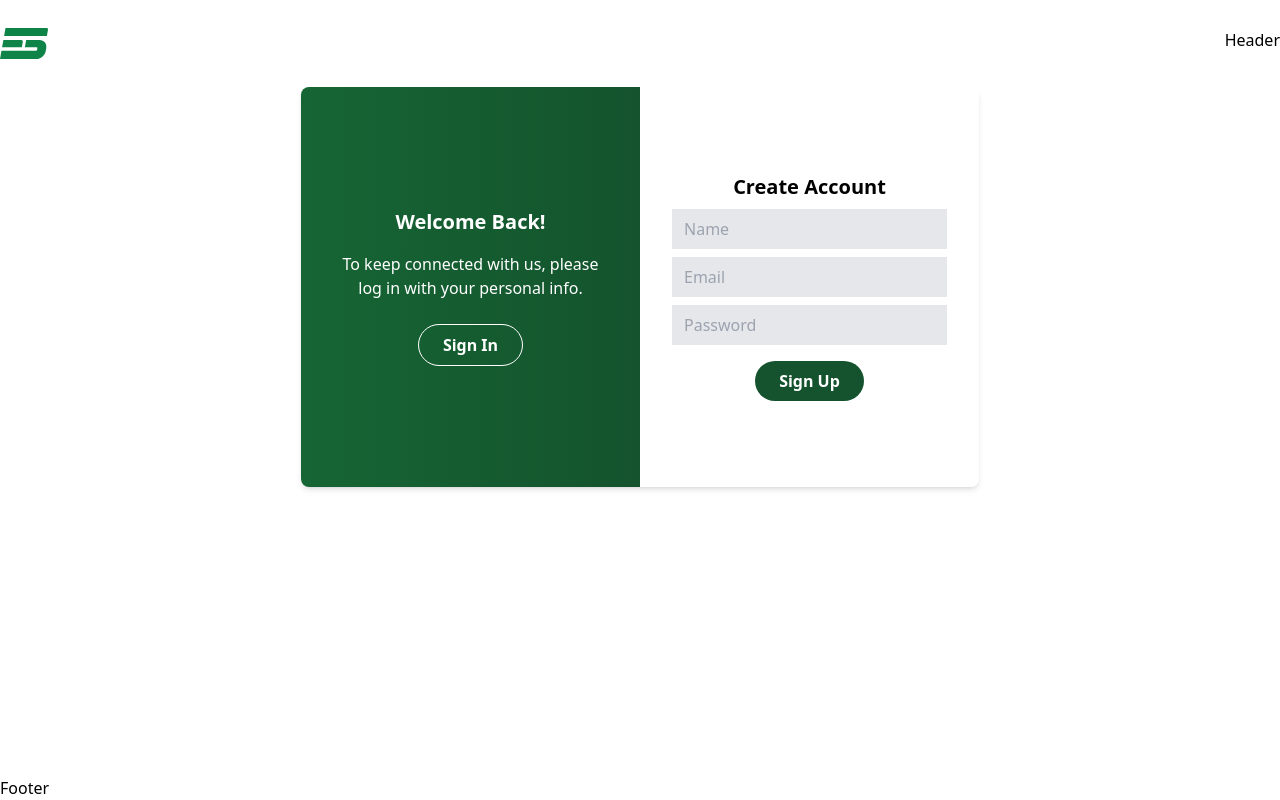
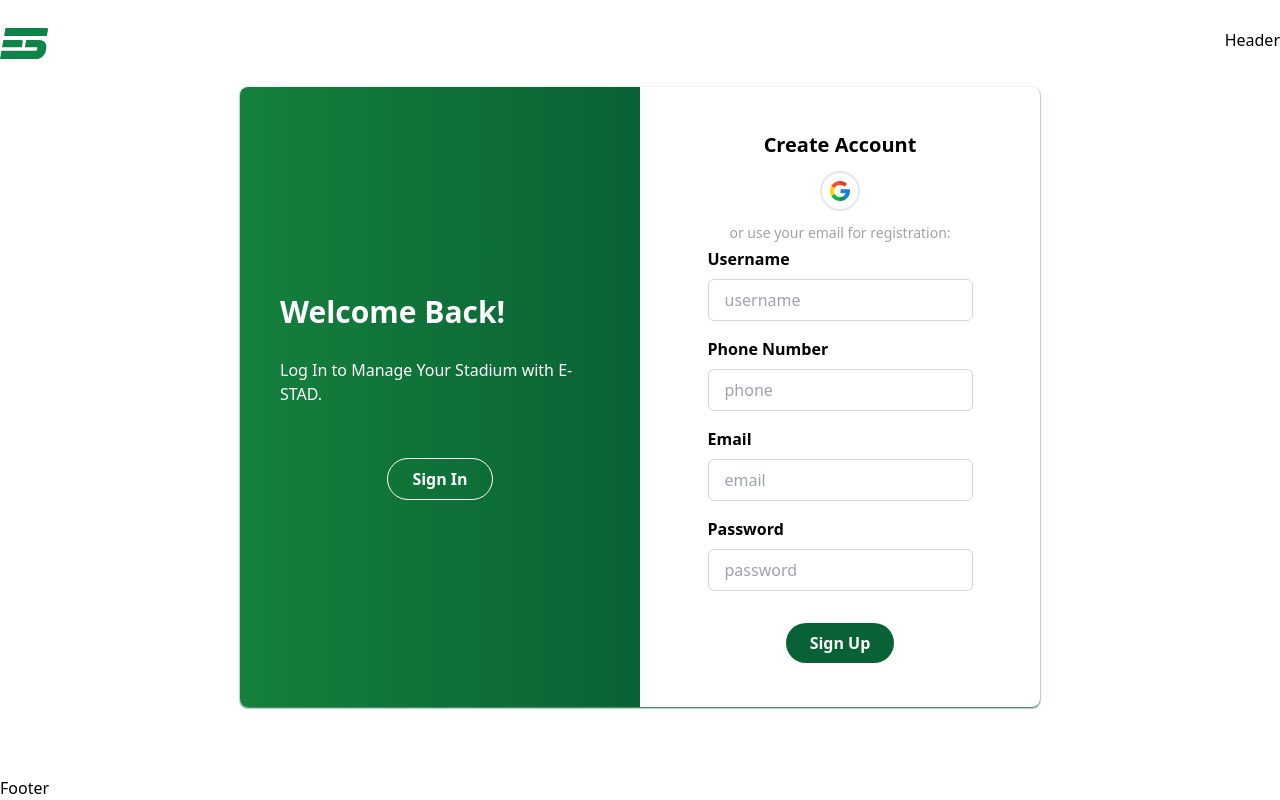
Before and after one commit to khaled7hasan7/E-STAD, a React (Vite) app: page / in a window 1280 px wide. Both pictures are taken after a click on the button "Sign Up". Built offline with nearby package versions, Linux system fonts and the light colour scheme.

Commit message:
V0.1 Registration Forms!

```diff
--- a/src/components/Input.tsx
+++ b/src/components/Input.tsx
@@ -5,6 +5,7 @@ interface InputProps {
         type: string;
         name: string;
         value: string;
+        label?: string;
     };
     onChange: (e: React.ChangeEvent<HTMLInputElement | HTMLTextAreaElement>) => void;
 }
@@ -41,7 +42,6 @@ const Input: React.FC<InputProps> = ({ data, onChange }) => {
                     />
                 )
             }
-
         </div>
     );
 };
--- a/src/components/Login.tsx
+++ b/src/components/Login.tsx
@@ -1,9 +1,9 @@
 import { useRef, useState, ChangeEvent } from "react";
 import Input from "./Input";
-
+import googleLogo from "@/assets/google.png";
 
 interface LoginProps {
-    check?: boolean; // Optional prop
+    check?: boolean;
 }
 
 const Login = ({ check = true }: LoginProps) => {
@@ -29,11 +29,15 @@ const Login = ({ check = true }: LoginProps) => {
         });
     }
 
+    function handleGoogleLogin(){
+        console.log("jiji")
+    }
+
     function handleSubmit(e: React.FormEvent<HTMLFormElement>) {
         e.preventDefault();
+        const newErrors = { email: '', password: ''};
         let valid = true;
 
-        const newErrors = { email: '', password: ''};
         if (formData.email.trim() === '') {
             newErrors.email = 'Email is required';
             valid = false;
@@ -61,18 +65,28 @@ const Login = ({ check = true }: LoginProps) => {
 
     return(
         <div
-            className={`absolute top-0 left-0 w-1/2 h-full transition-all duration-500 ${
+            className={`absolute flex flex-col justify-center items-center h-full top-0 left-0 w-1/2 transition-all duration-500 ${
                 check ? "z-10" : "transform translate-x-full opacity-0 z-0"
             }`}
         >
+            <div className="flex flex-col justify-center items-center">
+                <h1 className="font-bold text-xl">Login</h1>
+                <button
+                    className="my-4 p-2 border-2 rounded-full hover:shadow-lg"
+                    onClick={handleGoogleLogin}
+                >
+                    <img src={googleLogo} alt="Google Logo" className="w-5 h-5"/>
+                </button>
+                <p className="text-sm mb-3 text-zinc-400">or use your email account:</p>
+            </div>
             <form
                 ref={form} onSubmit={handleSubmit}
-                className="bg-white flex flex-col items-center justify-center text-center p-8 h-full">
-                <h1 className="font-bold text-xl">Sign In</h1>
+                className="bg-white flex flex-col items-center justify-center text-center px-8"
+            >
                 <Input
                     data={{
                         type: 'email',
-                        name: 'email', // Fixed the 'name' mismatch
+                        name: 'email',
                         value: formData.email,
                     }}
                     onChange={handleChange}
@@ -92,8 +106,8 @@ const Login = ({ check = true }: LoginProps) => {
                 <a href="#" className="text-sm text-gray-700 mt-2">
                     Forgot your password?
                 </a>
-                <button className="bg-green-900 text-white font-bold py-2 px-6 mt-4 rounded-full">
-                    Sign In
+                <button className="bg-mainColor text-white font-bold py-2 px-6 mt-4 rounded-full">
+                    Login
                 </button>
             </form>
         </div>
--- /dev/null
+++ b/src/components/OverlayContent.tsx
@@ -0,0 +1,21 @@
+interface OverlayContentProps {
+    title: string;
+    description: string;
+    buttonText: string;
+    onClick?: () => any;
+}
+
+const OverlayContent = ({ title, description, buttonText, onClick } : OverlayContentProps) => (
+    <>
+        <h2 className="text-3xl font-bold w-full">{title}</h2>
+        <p className="my-7">{description}</p>
+        <button
+            className="bg-transparent border border-white text-white font-bold py-2 px-6 mt-6 rounded-full"
+            onClick={onClick}
+        >
+            {buttonText}
+        </button>
+    </>
+);
+
+export default OverlayContent;
--- a/src/components/Signup.tsx
+++ b/src/components/Signup.tsx
@@ -1,18 +1,22 @@
 import { useRef, useState, ChangeEvent } from "react";
 import Input from "./Input";
-
+import googleLogo from "@/assets/google.png";
 
 interface LoginProps {
-    check?: boolean; // Optional prop
+    check?: boolean;
 }
 
 const Signup = ({ check = true }: LoginProps) => {
     const form = useRef<HTMLFormElement>(null);
     const [formData, setFormData] = useState({
+        username: '',
+        phone: '',
         email: '',
         password: '',
     });
     const [errors, setErrors] = useState({
+        username: '',
+        phone: '',
         email: '',
         password: ''
     });
@@ -29,13 +33,28 @@ const Signup = ({ check = true }: LoginProps) => {
         });
     }
 
+    function handleGoogleSignup(){
+
+    }
+
     function handleSubmit(e: React.FormEvent<HTMLFormElement>) {
         e.preventDefault();
         let valid = true;
 
-        const newErrors = { email: '', password: ''};
+        const newErrors = { username: '', phone: '', email: '', password: ''};
+        if (formData.username.trim() === '') {
+            newErrors.username = 'Username is required';
+            valid = false;
+        }
+        if (formData.phone.trim() === '') {
+            newErrors.phone = 'Phone number is required';
+            valid = false;
+        }else if(formData.phone.charAt(0) === '0' && formData.phone.charAt(1) == '5' && formData.phone.length == 10){
+            newErrors.phone = 'Invalid phone number';
+            valid = false;
+        }
         if (formData.email.trim() === '') {
-            newErrors.email = 'Email is required';
+            newErrors.email = 'Phone number is required';
             valid = false;
         } else if (!formData.email.includes('@')) {
             newErrors.email = 'Invalid email format';
@@ -49,40 +68,74 @@ const Signup = ({ check = true }: LoginProps) => {
         setErrors(newErrors);
 
         if (valid) {
-            // const error: any | undefined = await login(formData.email, formData.password);
-            // if(error){
-            //     alert('Login error: Invalid email or password');
-            // }else{
-            //     navigate('/');
-            // }
             console.table(formData);
         }
     }
 
     return(
         <div
-            className={`absolute top-0 left-0 w-1/2 h-full transition-all duration-500 ${
+            className={`absolute flex flex-col justify-center items-center top-0 left-0 w-1/2 h-full transition-all duration-500 ${
             !check ? "transform translate-x-full opacity-100 z-10" : "opacity-0 z-0"
             }`}
         >
-            <form className="bg-white flex flex-col items-center justify-center text-center p-8 h-full">
+            <div className="flex flex-col justify-center items-center">
                 <h1 className="font-bold text-xl">Create Account</h1>
-            <input
-                type="text"
-                placeholder="Name"
-                className="bg-gray-200 border-none py-2 px-3 mt-2 w-full"
+                <button
+                    className="my-3 p-2 border-2 rounded-full hover:shadow-lg"
+                    onClick={handleGoogleSignup}
+                >
+                    <img src={googleLogo} alt="Google Logo" className="w-5 h-5"/>
+                </button>
+                <p className="text-sm mb-1 text-zinc-400">or use your email for registration:</p>
+            </div>
+            <form ref={form} onSubmit={handleSubmit}
+                className="bg-white flex flex-col items-center justify-center text-center px-5"
+            >
+                <p className="capitalize text-left w-full font-bold">username</p>
+                <Input
+                    data={{
+                        type: 'text',
+                        name: 'username',
+                        value: formData.username,
+                    }}
+                    onChange={handleChange}
                 />
-            <input
-                type="email"
-                placeholder="Email"
-                className="bg-gray-200 border-none py-2 px-3 mt-2 w-full"
+                {errors.username && <p className="text-red-500 text-xs">{errors.username}</p>}
+
+                <p className="capitalize text-left w-full font-bold">phone number</p>
+                <Input
+                    data={{
+                        type: 'text',
+                        name: 'phone',
+                        value: formData.phone,
+                    }}
+                    onChange={handleChange}
                 />
-            <input
-                type="password"
-                placeholder="Password"
-                className="bg-gray-200 border-none py-2 px-3 mt-2 w-full"
+                {errors.phone && <p className="text-red-500 text-xs">{errors.phone}</p>}
+
+                <p className="capitalize text-left w-full font-bold">email</p>
+                <Input
+                    data={{
+                        type: 'email',
+                        name: 'email',
+                        value: formData.email,
+                    }}
+                    onChange={handleChange}
                 />
-            <button className="bg-green-900 text-white font-bold py-2 px-6 mt-4 rounded-full">
+                {errors.email && <p className="text-red-500 text-xs">{errors.email}</p>}
+                <p className="capitalize text-left w-full font-bold">password</p>
+
+                <Input
+                    data={{
+                        type: 'password',
+                        name: 'password',
+                        value: formData.password
+                    }}
+                    onChange={handleChange}
+                />
+                {errors.password && <p className="text-red-500 text-xs">{errors.password}</p>}
+
+                <button className="bg-mainColor text-white font-bold py-2 px-6 mt-4 rounded-full">
                     Sign Up
                 </button>
             </form>
--- a/src/pages/Home.tsx
+++ b/src/pages/Home.tsx
@@ -1,4 +1,5 @@
 import Login from "@/components/Login";
+import OverlayContent from "@/components/OverlayContent";
 import Signup from "@/components/Signup";
 import { useState } from "react";
 
@@ -7,46 +8,34 @@ const HomePage = () => {
     const handleSignIn = () =>{
         setSignIn(!signIn);
     }
-    console.log("From Home:" + signIn);
+
     return(
-        <div className="relative bg-white shadow-md rounded-lg overflow-hidden w-[678px] max-w-full min-h-[400px]">
+        <div className="relative bg-white shadow-sm shadow-mainColor rounded-lg overflow-hidden w-[800px] max-w-full min-h-[620px]">
 
         <Signup check={signIn} />
         <Login check={signIn} />
 
         {/* Overlay Container */}
         <div
-            className={`absolute top-0 left-1/2 w-1/2 h-full bg-gradient-to-r from-green-800 to-green-900 text-white overflow-hidden transition-transform duration-500 ${
+            className={`absolute top-0 left-1/2 w-1/2 h-full bg-gradient-to-r from-green-700 to-mainColor text-white overflow-hidden transition-transform duration-500 ${
             signIn ? "transform translate-x-0" : "transform -translate-x-[100%]"
             }`}
         >
-            <div className="flex flex-col items-center justify-center h-full px-10 text-center">
+            <div className="flex flex-col items-center justify-center h-full px-10">
             {signIn ? (
-                <>
-                <h1 className="text-xl font-bold">Hello, Friend!</h1>
-                <p className="mt-4">
-                    Enter your personal details and start your journey with us.
-                </p>
-                <button
-                    className="bg-transparent border border-white text-white font-bold py-2 px-6 mt-6 rounded-full"
+                <OverlayContent
+                    title="Hello, Friend!"
+                    description="Get Started with E-STAD – Manage Your Stadium with Ease."
+                    buttonText="Sign Up"
                     onClick={handleSignIn}
-                >
-                    Sign Up
-                </button>
-                </>
+                />
             ) : (
-                <>
-                <h1 className="text-xl font-bold">Welcome Back!</h1>
-                <p className="mt-4">
-                    To keep connected with us, please log in with your personal info.
-                </p>
-                <button
-                    className="bg-transparent border border-white text-white font-bold py-2 px-6 mt-6 rounded-full"
+                <OverlayContent
+                    title="Welcome Back!"
+                    description="Log In to Manage Your Stadium with E-STAD."
+                    buttonText="Sign In"
                     onClick={handleSignIn}
-                >
-                    Sign In
-                </button>
-                </>
+                />
             )}
             </div>
         </div>
--- a/tailwind.config.js
+++ b/tailwind.config.js
@@ -1,7 +1,10 @@
 /** @type {import('tailwindcss').Config} */
 export default {
   darkMode: 'class',
-  content: [ "./index.html","./src/**/*.{js,ts,jsx,tsx}"],
+  content: [
+    "./src/**/*.{html,js,jsx,ts,tsx}",
+    "./public/index.html"
+  ],
   theme: {
     extend: {
       colors: {
```
Also changed, not shown: src/assets/google.png (added). Lines whose indentation alone changed are shown as unchanged.
